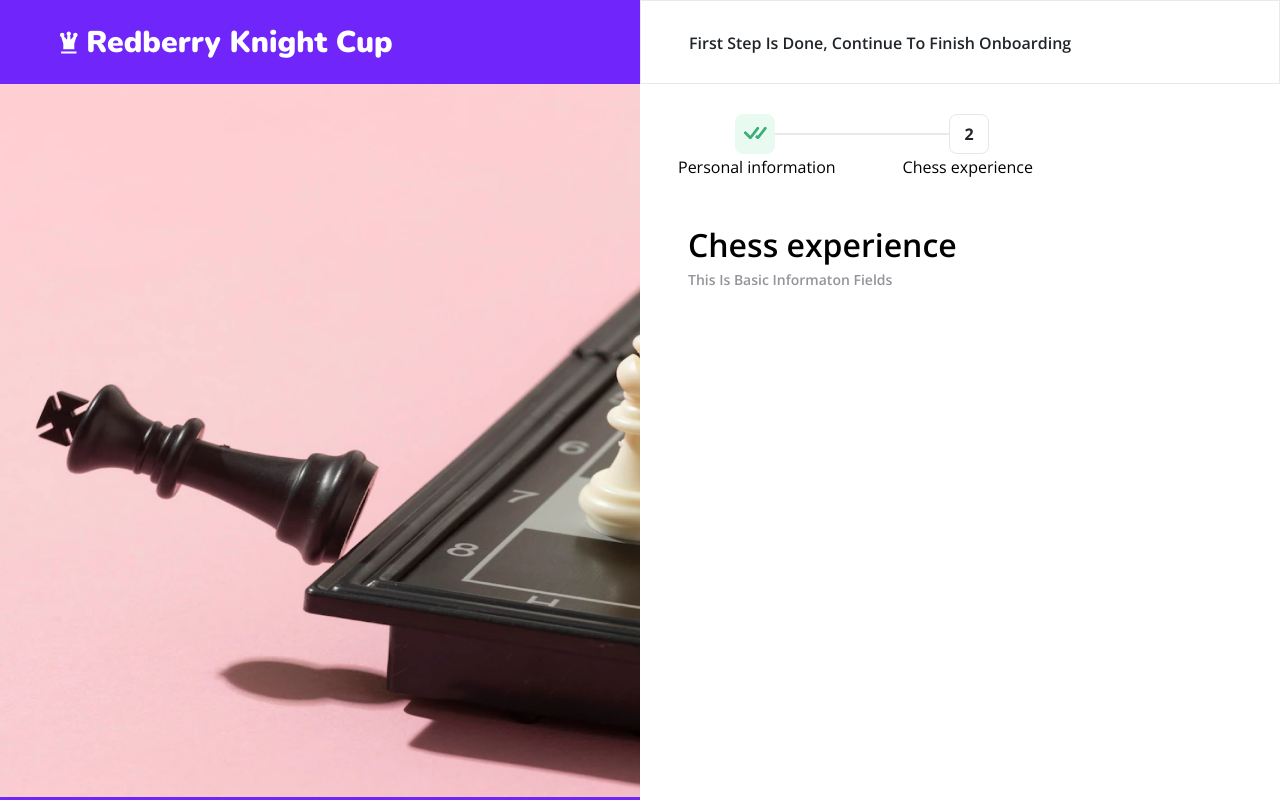
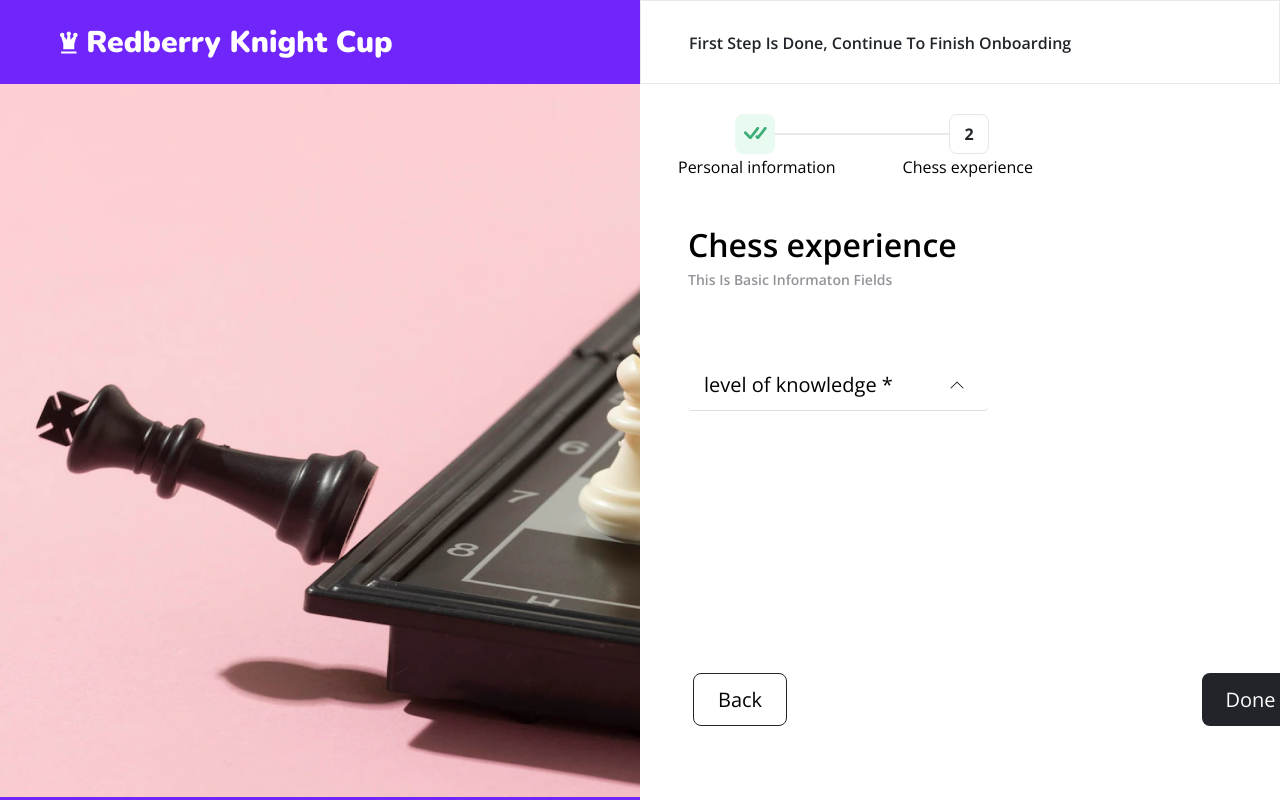
Before and after one commit to MerabTskhvedadze/redberry-KnightCup, a React (Create React App) app: page /experience in a window 1280 px wide. Shown: the top 800 px of the page. Built offline with nearby package versions, Linux system fonts and the light colour scheme.

Commit message:
added dropdown

```diff
--- a/jsconfig.json
+++ b/jsconfig.json
@@ -1,5 +1,6 @@
 {
   "compilerOptions": {
+    "experimentalDecorators": true,
     "baseUrl": "src"
   },
   "include": [
--- /dev/null
+++ b/src/view/Experience/Buttons/Buttons.jsx
@@ -0,0 +1,22 @@
+import { Link } from "react-router-dom";
+import { Button } from "../../../components";
+
+import classes from "./Buttons.module.css";
+
+export function Buttons({ succsess ,onValidCheck}) {
+  return (
+    <div className={classes.btnDiv}>
+      <Link to="/information">
+        <Button mode="secondary">Back</Button>
+      </Link>
+      <Link onClick={onValidCheck} to={succsess ? '/experience' : "" } >
+        <Button
+          className={classes.btn2}
+          mode="primary"
+        >
+          Done
+        </Button>
+      </Link>
+    </div>
+  );
+}
--- /dev/null
+++ b/src/view/Experience/Buttons/Buttons.module.css
@@ -0,0 +1,16 @@
+.btnDiv {
+  position: relative;
+  top: 257px;
+
+  display: flex;
+  width: 650px;
+  padding: 5px;
+
+  justify-content: space-between;
+}
+
+.btn2 {
+  position: absolute;
+  left: 79%;
+  top: 5px;
+}
--- /dev/null
+++ b/src/view/Experience/Buttons/index.js
@@ -0,0 +1 @@
+export { Buttons } from './Buttons'
--- /dev/null
+++ b/src/view/Experience/Dropdown/Dropdown.jsx
@@ -0,0 +1,35 @@
+import { useState } from "react";
+import classes from "./Dropdown.module.css";
+
+import icon from '../../../assets/images/dropdownIcon.svg'
+
+export function Dropdown({ selected, setSelected }) {
+  const [isActive, setIsActive] = useState(false);
+  const onActiveDropdown = () => setIsActive((prevState) => !prevState);
+
+  const options = ["Beginner", "Intermediate", "Professional"];
+
+  return (
+    <div className={classes.dropdown}>
+      <div className={classes.dropdownBtn} onClick={onActiveDropdown}>
+        {selected}
+        <img className={isActive && classes.vector} src={icon} alt='vector' />
+      </div>
+      {isActive && (
+        <div className={classes.dropdownContent}>
+          {options.map((options) => (
+            <div
+              className={classes.dropdownItem}
+              onClick={(e) => {
+                setSelected(e.target.textContent);
+                setIsActive(false);
+              }}
+            >
+              {options}
+            </div>
+          ))}
+        </div>
+      )}
+    </div>
+  );
+}
--- /dev/null
+++ b/src/view/Experience/Dropdown/Dropdown.module.css
@@ -0,0 +1,77 @@
+@import "../../../assets/styles/global.module.css";
+
+.dropdown {
+  width: 300px;
+  height: 46px;
+
+  /* background: #ffffff; */
+  background: transparent;
+
+  box-shadow: inset 0px -1px 0px rgba(0, 0, 0, 0.125);
+  border-radius: 4px;
+  user-select: none;
+}
+
+.dropdownBtn {
+  display: flex;
+  justify-content: space-between;
+
+  position: absolute;
+  width: 260px;
+  left: 16px;
+  top: 5px;
+
+  font-family: "Open Sans";
+  font-style: normal;
+  font-weight: 400;
+  font-size: 20px;
+  line-height: 150%;
+
+  background: rgba(255, 255, 255, 1e-6);
+
+  cursor: pointer;
+
+}
+
+.dropdownContent {
+  box-sizing: border-box;
+
+  position: absolute;
+  width: 300px;
+  height: 155px;
+  left: 0px;
+  top: 50px;
+
+  background: #ffffff;
+  border: 1px solid rgba(185, 180, 196, 0.3);
+  box-shadow: 0px 2px 4px rgba(0, 0, 0, 0.1);
+  border-radius: 4px;
+
+  z-index: 999;
+}
+
+.dropdownItem {
+  width: 392px;
+  height: 45px;
+
+  margin-top: 5px;
+
+  font-family: "Open Sans";
+  font-style: normal;
+  font-weight: 400;
+  font-size: 20px;
+  line-height: 150%;
+
+  padding: 8px 0 8px 10px;
+
+  color: #000000;
+}
+
+
+.dropdownItem:hover {
+  background: #f7f7f9;
+}
+
+.vector {
+  transform: rotate(180deg);
+}
--- /dev/null
+++ b/src/view/Experience/Dropdown/index.js
@@ -0,0 +1 @@
+export { Dropdown } from "./Dropdown";
--- a/src/view/Experience/Experience.jsx
+++ b/src/view/Experience/Experience.jsx
@@ -1,10 +1,15 @@
+import { useState } from "react";
 import { InputsTitle, LeftContent, PageTitle, Stepper } from "../../components";
 
 import classes from "./Experience.module.css";
 
 import experienceImg from "../../assets/images/experienceMain.png";
+import { Buttons } from "./Buttons";
+import { Dropdown } from "./Dropdown";
 
 export function Experience() {
+  const [selected, setSelected] = useState("level of knowledge *");
+
   return (
     <div className={classes.mainDiv}>
       <LeftContent imgScr={experienceImg}>
@@ -21,8 +26,12 @@ export function Experience() {
           title={"Chess experience"}
           subTitle={"This is basic informaton fields"}
         />
-        {/* <div className={classes.dropDowns}>here go dropdowns</div> */}
-        {/* here shoul go buttons */}
+        <div className={classes.form}>
+          <div className={classes.dropdowns}>
+            <Dropdown selected={selected} setSelected={setSelected} />
+          </div>
+          <Buttons />
+        </div>
       </div>
     </div>
   );
--- a/src/view/Experience/Experience.module.css
+++ b/src/view/Experience/Experience.module.css
@@ -1,4 +1,4 @@
-@import '../../assets/styles/global.module.css';
+@import "../../assets/styles/global.module.css";
 
 .mainDiv {
   display: flex;
@@ -10,3 +10,10 @@
   width: 50%;
   height: 1080px;
 }
+
+.form {
+  position: relative;
+  top: 150px;
+  left: 48px;
+  height: 430px;
+}
```
Also changed, not shown: src/assets/images/dropdownIcon.svg (added).
